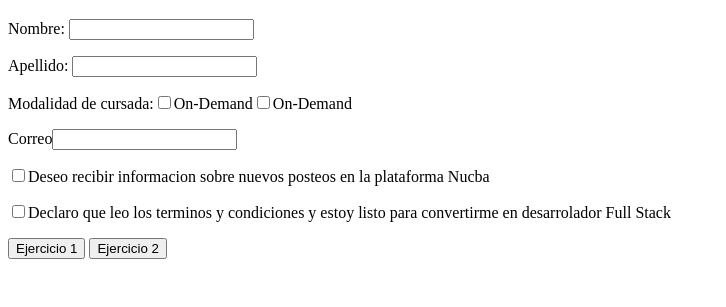
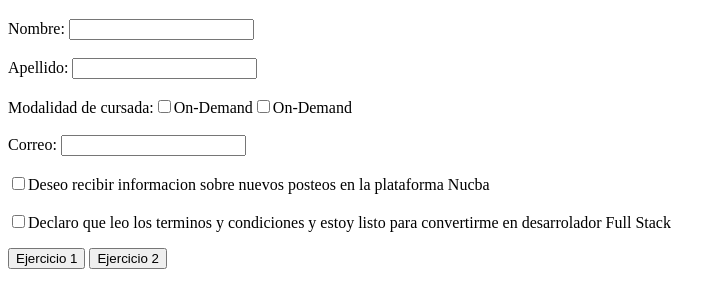
Before and after one commit to deviljak/TP1, a plain HTML site: page ejercicio-3.html in a window 1280 px wide. Shown: the part 61-368 px from the top of the page, without its empty margins (0-726 px from the left). Drawn offline with Linux system fonts and the light colour scheme.

Commit message:
finalizado

```diff
--- a/ejercicio-3.html
+++ b/ejercicio-3.html
@@ -8,16 +8,11 @@
 <body>
     <h1>Formulario de registro</h1>
     <form>
-        <label for="nombre">Nombre: </label><input type="text"><br>
-        <p></p>
-        <label for="apellido">Apellido: </label><input type="text"><br>
-        <p></p>
-        <label>Modalidad de cursada:</label><input type="checkbox"><label>On-Demand</label><input type="checkbox"><label>On-Demand</label><br>
-        <p></p>
-        <label for="correo">Correo</label><input type="email" name="" id=""><br>
-        <p></p>
-        <input type="checkbox"><label>Deseo recibir informacion sobre nuevos posteos en la plataforma Nucba</label><br>
-        <p></p>
+        <label for="nombre">Nombre: </label><input type="text"><br><br>
+        <label for="apellido">Apellido: </label><input type="text"><br><br>
+        <label>Modalidad de cursada:</label><input type="checkbox"><label>On-Demand</label><input type="checkbox"><label>On-Demand</label><br><br>
+        <label for="correo">Correo: </label><input type="email" name="" id=""><br><br>
+        <input type="checkbox"><label>Deseo recibir informacion sobre nuevos posteos en la plataforma Nucba</label><br><br>
         <input type="checkbox"><label>Declaro que leo los terminos y condiciones y estoy listo para convertirme en desarrolador Full Stack</label>
     </form>
     <p></p>
```
